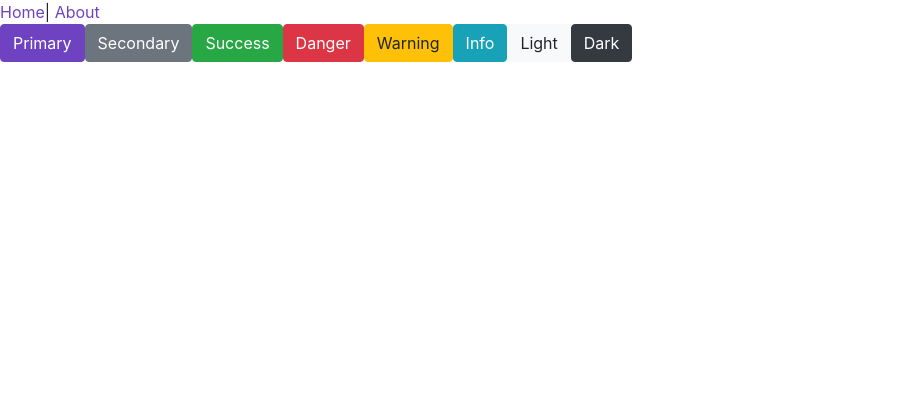
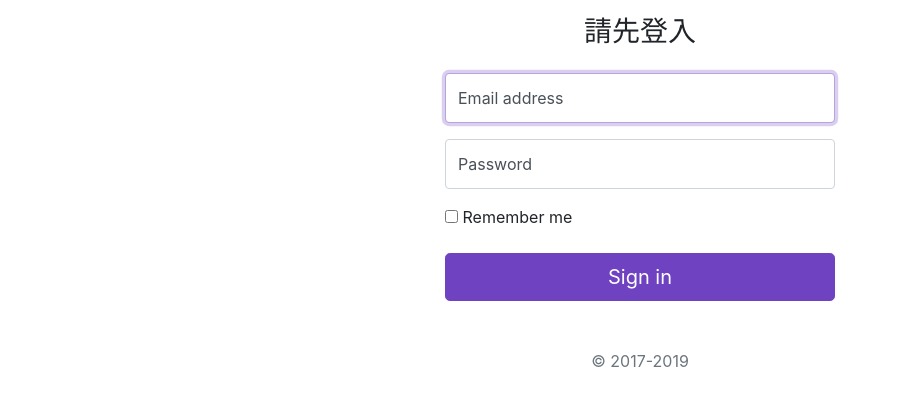
Before and after one commit to AllenLin0321/vue-dessert, a Vue app: page /#/login in a window 1280 px wide. Shown: the top 406 px of the page, without its empty margins (0-901 px from the left). Built offline with nearby package versions, Linux system fonts and the light colour scheme; no server answers.

Commit message:
Make login interface

```diff
--- a/src/App.vue
+++ b/src/App.vue
@@ -1,18 +1,6 @@
 <template>
   <div id="app">
-    <div id="nav">
-      <router-link to="/">Home</router-link>|
-      <router-link to="/about">About</router-link>
-    </div>
     <router-view/>
-    <button type="button" class="btn btn-primary">Primary</button>
-    <button type="button" class="btn btn-secondary">Secondary</button>
-    <button type="button" class="btn btn-success">Success</button>
-    <button type="button" class="btn btn-danger">Danger</button>
-    <button type="button" class="btn btn-warning">Warning</button>
-    <button type="button" class="btn btn-info">Info</button>
-    <button type="button" class="btn btn-light">Light</button>
-    <button type="button" class="btn btn-dark">Dark</button>
   </div>
 </template>
 
--- a/src/components/HelloWorld.vue
+++ b/src/components/HelloWorld.vue
@@ -1,42 +1,24 @@
 <template>
   <div class="hello">
-    <h1>{{ msg }}</h1>
-    <p>
-      For a guide and recipes on how to configure / customize this project,<br>
-      check out the
-      <a href="https://cli.vuejs.org" target="_blank" rel="noopener">vue-cli documentation</a>.
-    </p>
-    <h3>Installed CLI Plugins</h3>
-    <ul>
-      <li><a href="https://github.com/vuejs/vue-cli/tree/dev/packages/%40vue/cli-plugin-babel" target="_blank" rel="noopener">babel</a></li>
-      <li><a href="https://github.com/vuejs/vue-cli/tree/dev/packages/%40vue/cli-plugin-eslint" target="_blank" rel="noopener">eslint</a></li>
-    </ul>
-    <h3>Essential Links</h3>
-    <ul>
-      <li><a href="https://vuejs.org" target="_blank" rel="noopener">Core Docs</a></li>
-      <li><a href="https://forum.vuejs.org" target="_blank" rel="noopener">Forum</a></li>
-      <li><a href="https://chat.vuejs.org" target="_blank" rel="noopener">Community Chat</a></li>
-      <li><a href="https://twitter.com/vuejs" target="_blank" rel="noopener">Twitter</a></li>
-      <li><a href="https://news.vuejs.org" target="_blank" rel="noopener">News</a></li>
-    </ul>
-    <h3>Ecosystem</h3>
-    <ul>
-      <li><a href="https://router.vuejs.org" target="_blank" rel="noopener">vue-router</a></li>
-      <li><a href="https://vuex.vuejs.org" target="_blank" rel="noopener">vuex</a></li>
-      <li><a href="https://github.com/vuejs/vue-devtools#vue-devtools" target="_blank" rel="noopener">vue-devtools</a></li>
-      <li><a href="https://vue-loader.vuejs.org" target="_blank" rel="noopener">vue-loader</a></li>
-      <li><a href="https://github.com/vuejs/awesome-vue" target="_blank" rel="noopener">awesome-vue</a></li>
-    </ul>
+    <a href="#" @click.prevent="singout">登出</a>
   </div>
 </template>
 
 <script>
 export default {
-  name: 'HelloWorld',
-  props: {
-    msg: String
+  methods: {
+    singout() {
+      const api = `${process.env.VUE_APP_APIPATH}/logout`;
+      const vm = this;
+      this.$http.post(api).then(res => {
+        console.log(res.data);
+        if (res.data.success) {
+          vm.$router.push("/login");
+        }
+      });
+    }
   }
-}
+};
 </script>
 
 <!-- Add "scoped" attribute to limit CSS to this component only -->
--- /dev/null
+++ b/src/components/pages/Login.vue
@@ -0,0 +1,172 @@
+<template>
+  <div>
+    <form class="form-signin" @submit.prevent="signin">
+      <div class="text-center mb-4">
+        <h1 class="h3 mb-3 font-weight-normal">請先登入</h1>
+      </div>
+
+      <div class="form-label-group">
+        <input
+          type="email"
+          id="inputEmail"
+          class="form-control"
+          placeholder="Email address"
+          required
+          autofocus
+          v-model="user.username"
+        >
+        <label for="inputEmail">Email address</label>
+      </div>
+
+      <div class="form-label-group">
+        <input
+          type="password"
+          id="inputPassword"
+          class="form-control"
+          placeholder="Password"
+          required
+          v-model="user.password"
+        >
+        <label for="inputPassword">Password</label>
+      </div>
+
+      <div class="checkbox mb-3">
+        <label>
+          <input type="checkbox" value="remember-me"> Remember me
+        </label>
+      </div>
+      <button class="btn btn-lg btn-primary btn-block" type="submit">Sign in</button>
+      <p class="mt-5 mb-3 text-muted text-center">&copy; 2017-2019</p>
+    </form>
+  </div>
+</template>
+
+<script>
+export default {
+    data() {
+        return {
+            user: {
+                username: '',
+                password: ''
+            }
+        }
+    },
+    methods: {
+        signin() {
+            const api = `${process.env.VUE_APP_APIPATH}/signin`;
+            const vm = this;
+            this.$http.post(api, vm.user).then((res) => {
+                console.log(res.data);
+                if(res.data.success) {
+                    vm.$router.push('/');
+                }
+            })
+        }
+    }
+};
+</script>
+
+<style lang="scss" scoped>
+html,
+body {
+  height: 100%;
+}
+
+body {
+  display: -ms-flexbox;
+  display: flex;
+  -ms-flex-align: center;
+  align-items: center;
+  padding-top: 40px;
+  padding-bottom: 40px;
+  background-color: #f5f5f5;
+}
+
+.form-signin {
+  width: 100%;
+  max-width: 420px;
+  padding: 15px;
+  margin: auto;
+}
+
+.form-label-group {
+  position: relative;
+  margin-bottom: 1rem;
+}
+
+.form-label-group > input,
+.form-label-group > label {
+  height: 3.125rem;
+  padding: 0.75rem;
+}
+
+.form-label-group > label {
+  position: absolute;
+  top: 0;
+  left: 0;
+  display: block;
+  width: 100%;
+  margin-bottom: 0; /* Override default `<label>` margin */
+  line-height: 1.5;
+  color: #495057;
+  pointer-events: none;
+  cursor: text; /* Match the input under the label */
+  border: 1px solid transparent;
+  border-radius: 0.25rem;
+  transition: all 0.1s ease-in-out;
+}
+
+.form-label-group input::-webkit-input-placeholder {
+  color: transparent;
+}
+
+.form-label-group input:-ms-input-placeholder {
+  color: transparent;
+}
+
+.form-label-group input::-ms-input-placeholder {
+  color: transparent;
+}
+
+.form-label-group input::-moz-placeholder {
+  color: transparent;
+}
+
+.form-label-group input::placeholder {
+  color: transparent;
+}
+
+.form-label-group input:not(:placeholder-shown) {
+  padding-top: 1.25rem;
+  padding-bottom: 0.25rem;
+}
+
+.form-label-group input:not(:placeholder-shown) ~ label {
+  padding-top: 0.25rem;
+  padding-bottom: 0.25rem;
+  font-size: 12px;
+  color: #777;
+}
+
+/* Fallback for Edge
+-------------------------------------------------- */
+@supports (-ms-ime-align: auto) {
+  .form-label-group > label {
+    display: none;
+  }
+  .form-label-group input::-ms-input-placeholder {
+    color: #777;
+  }
+}
+
+/* Fallback for IE
+-------------------------------------------------- */
+@media all and (-ms-high-contrast: none), (-ms-high-contrast: active) {
+  .form-label-group > label {
+    display: none;
+  }
+  .form-label-group input:-ms-input-placeholder {
+    color: #777;
+  }
+}
+</style>
--- a/src/router.js
+++ b/src/router.js
@@ -12,12 +12,12 @@ export default new Router({
       component: Home
     },
     {
-      path: '/about',
-      name: 'about',
+      path: '/login',
+      name: 'login',
       // route level code-splitting
       // this generates a separate chunk (about.[hash].js) for this route
       // which is lazy-loaded when the route is visited.
-      component: () => import(/* webpackChunkName: "about" */ './views/About.vue')
+      component: () => import(/* webpackChunkName: "about" */ '@/components/pages/Login')
     }
   ]
 })
--- a/src/views/About.vue
+++ /dev/null
@@ -1,5 +0,0 @@
-<template>
-  <div class="about">
-    <h1>This is an about page</h1>
-  </div>
-</template>
```
